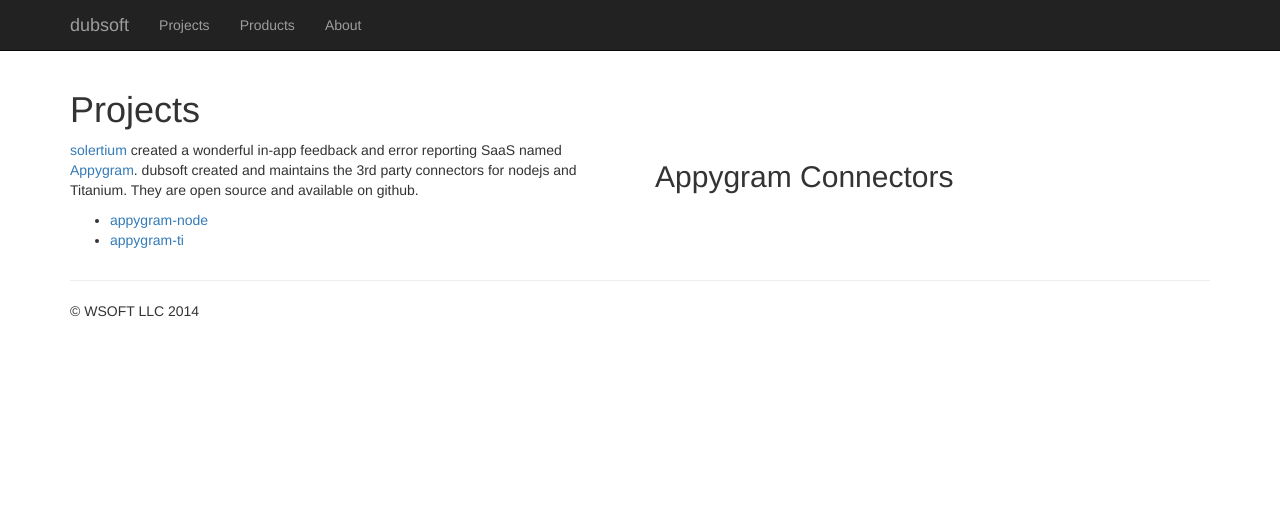
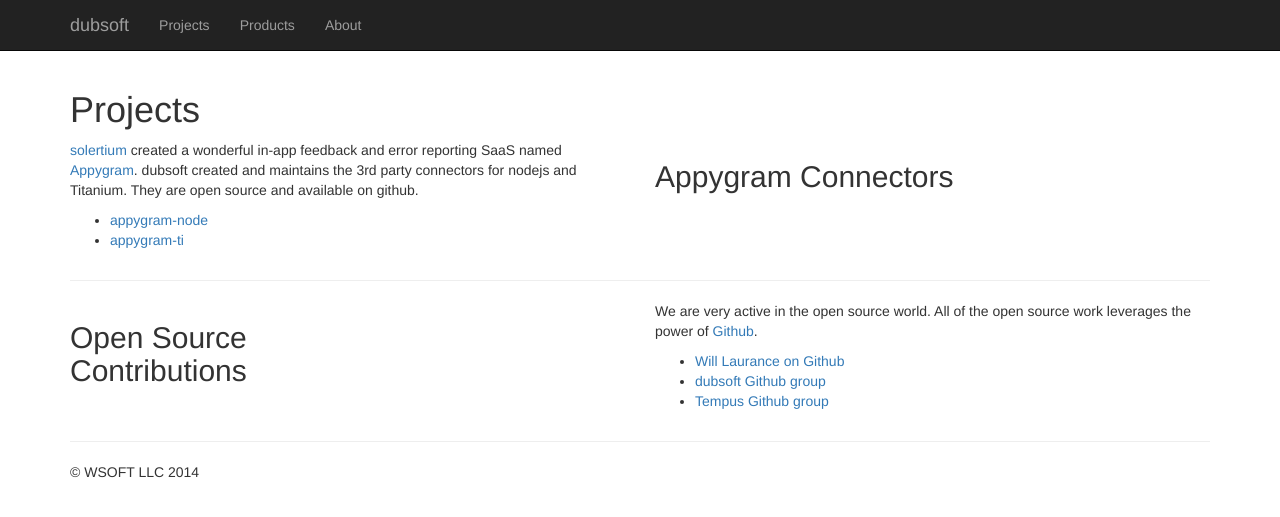
Before and after one commit to dubsoft/dubsoft-www, a Jekyll site: the page built from projects/index.html, in a window 1280 px wide. Shown: the top 517 px of the page. Built offline with Jekyll 4.4.1, drawn with Linux system fonts in a browser that asks for light colours; nearby versions of some CDN libraries; Markdown is read by kramdown in place of the engine named in the settings.

Commit message:
Add open source links

```diff
--- a/projects/index.html
+++ b/projects/index.html
@@ -22,3 +22,18 @@
     <h2>Appygram Connectors</h2>
   </div>
 </div>
+<hr>
+<div class="row">
+  <div class="col-md-4">
+    <h2>Open Source Contributions</h2>
+  </div>
+  <div class="col-md-6 col-md-offset-2">
+    <p>We are very active in the open source world. All of the open source work leverages
+    the power of <a href="https://github.com">Github</a>.
+    <ul>
+      <li><a href="https://github.com/wlaurance">Will Laurance on Github</a></li>
+      <li><a href="https://github.com/dubsoft">dubsoft Github group</a></li>
+      <li><a href="https://github.com/t3mpus">Tempus Github group</a></li>
+    </ul>
+  </div>
+</div>
```
